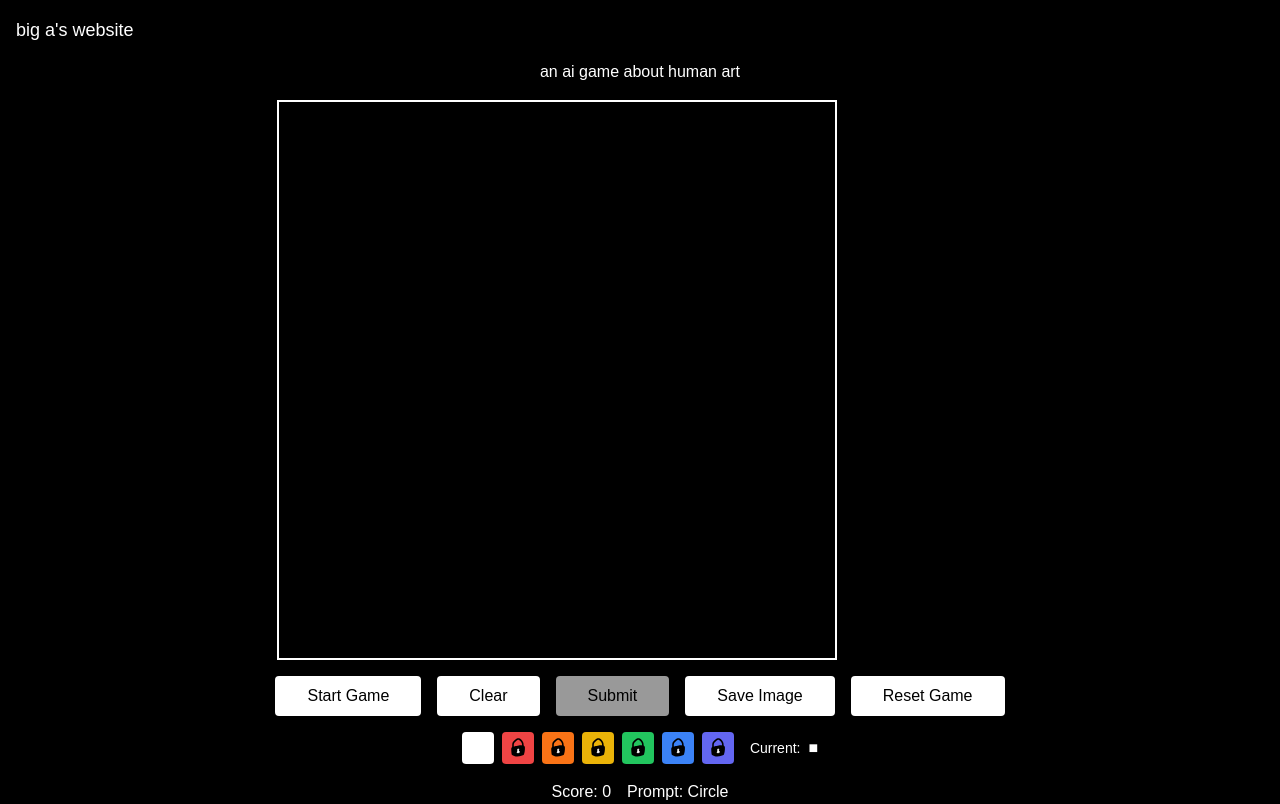
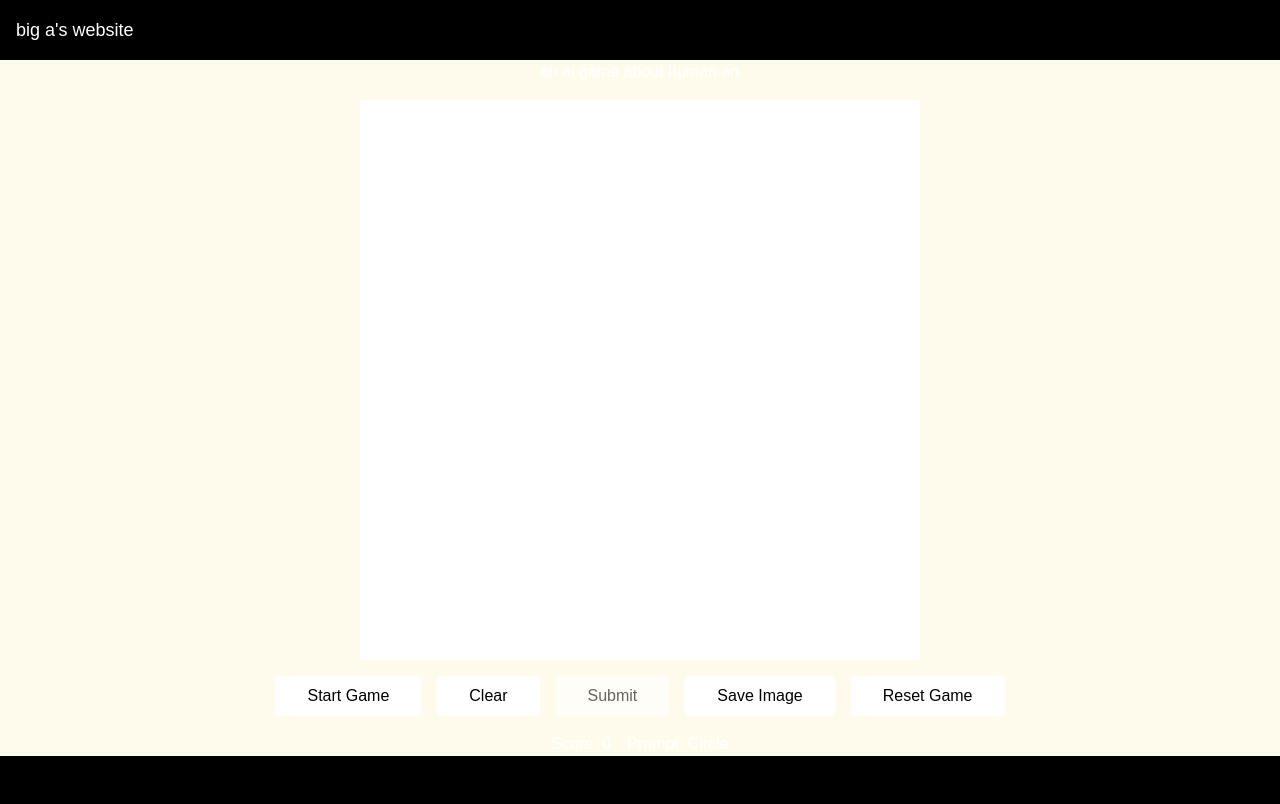
Before and after one commit to alexhutton28/big-a-website, a Next.js app: page /experiment-one in a window 1280 px wide. Built offline with nearby package versions, Linux system fonts and the light colour scheme.

Commit message:
Add colors start design

```diff
--- a/src/app/experiment-one/Canvas.tsx
+++ b/src/app/experiment-one/Canvas.tsx
@@ -1,46 +1,14 @@
 'use client';
 
 import { useEffect, useRef, useState } from 'react';
-import Image from 'next/image';
-import ColorButton from './ColorButton';
 
 export default function Canvas() {
   const canvasRef = useRef<HTMLCanvasElement>(null);
-  const [, setDrawing] = useState(false);
   const drawingRef = useRef(false);
   const [playerScore, setPlayerScore] = useState(0);
   const [prompt, setPrompt] = useState('Circle');
-  const [currentColor, setCurrentColor] = useState<string>('#ffffff');
-  const colorRef = useRef<string>(currentColor);
   const [isCanvasEmpty, setIsCanvasEmpty] = useState(true);
   const isEmptyRef = useRef(true);
-  const [shopOpen, setShopOpen] = useState(false);
-
-  // Define shop items and palette order
-  const SHOP_ITEMS = [
-    { name: 'Red', color: '#ef4444', cost: 200 },
-    { name: 'Orange', color: '#f97316', cost: 200 },
-    { name: 'Yellow', color: '#eab308', cost: 200 },
-    { name: 'Green', color: '#22c55e', cost: 200 },
-    { name: 'Blue', color: '#3b82f6', cost: 200 },
-    { name: 'Purple', color: '#6366f1', cost: 200 },
-  ] as const;
-  const PALETTE = ['#ffffff', ...SHOP_ITEMS.map((i) => i.color)];
-
-  // Track unlocked colors (white is always unlocked)
-  const [unlockedColors, setUnlockedColors] = useState<Set<string>>(() => new Set(['#ffffff']));
-
-  const isUnlocked = (color: string) => unlockedColors.has(color);
-  const canAfford = (cost: number) => playerScore >= cost;
-  const purchaseColor = (color: string, cost: number) => {
-    if (!canAfford(cost)) return; // not enough gold
-    setPlayerScore((s) => s - cost);
-    setUnlockedColors((prev) => {
-      const next = new Set(prev);
-      next.add(color);
-      return next;
-    });
-  };
 
   useEffect(() => {
     const canvas = canvasRef.current!;
@@ -55,6 +23,7 @@ export default function Canvas() {
       ctx.lineCap = 'round';
       ctx.lineJoin = 'round';
       ctx.lineWidth = 4;
+      ctx.strokeStyle = '#461414';
       isEmptyRef.current = true;
       setIsCanvasEmpty(true);
     };
@@ -71,7 +40,6 @@ export default function Canvas() {
 
     const startDrawing = (e: MouseEvent | TouchEvent) => {
       drawingRef.current = true;
-      setDrawing(true);
       const { x, y } = getPos(e);
       ctx.beginPath();
       ctx.moveTo(x, y);
@@ -80,13 +48,10 @@ export default function Canvas() {
         isEmptyRef.current = false;
         setIsCanvasEmpty(false);
       }
-      // Use latest color without re-running effect
-      ctx.strokeStyle = colorRef.current;
     };
 
     const endDrawing = () => {
       drawingRef.current = false;
-      setDrawing(false);
       ctx.closePath();
     };
 
@@ -118,20 +83,14 @@ export default function Canvas() {
       canvas.removeEventListener('mouseleave', endDrawing);
       canvas.removeEventListener('mousemove', draw);
       canvas.removeEventListener('touchstart', startDrawing as EventListener);
+      canvas.removeEventListener('mouseleave', endDrawing);
+      canvas.removeEventListener('mousemove', draw);
+      canvas.removeEventListener('touchstart', startDrawing as EventListener);
       canvas.removeEventListener('touchend', endDrawing);
       canvas.removeEventListener('touchcancel', endDrawing);
       canvas.removeEventListener('touchmove', draw as EventListener);
     };
   }, []);
-
-  useEffect(() => {
-    colorRef.current = currentColor;
-    const canvas = canvasRef.current;
-    if (!canvas) return;
-    const ctx = canvas.getContext('2d');
-    if (!ctx) return;
-    ctx.strokeStyle = currentColor;
-  }, [currentColor]);
 
   const handleClear = () => {
     const canvas = canvasRef.current;
@@ -159,10 +118,10 @@ export default function Canvas() {
     }
   };
 
-  // Dont delete - for debugging
   const handleSubmitDebug = () => {
     setPlayerScore((s) => s + 500);
-    setShopOpen(true);
+    handleNewPrompt();
+    handleClear();
   };
 
   // eslint-disable-next-line @typescript-eslint/no-unused-vars
@@ -189,7 +148,6 @@ export default function Canvas() {
 
       if (Number.isFinite(score)) {
         setPlayerScore((s) => s + score * 2);
-        setShopOpen(true);
       } else {
         console.warn('Received invalid score from AI', data.output);
       }
@@ -211,71 +169,20 @@ export default function Canvas() {
     setPlayerScore(0);
     handleNewPrompt();
     handleClear();
-    setShopOpen(false);
-    setUnlockedColors(new Set(['#ffffff']));
   };
-
-  const handleSetColor = (color: string) => setCurrentColor(color);
 
   const startGame = () => {
     resetGame();
   };
 
-  const handleDoneShopping = () => {
-    setShopOpen(false);
-    handleNewPrompt();
-    handleClear();
-  };
-
   return (
-    <div className="flex flex-col gap-3 items-center">
+    <div className="bg-bone flex flex-col gap-3 items-center">
       <div>an ai game about human art</div>
       <div className="flex flex-row gap-3">
         <canvas
           ref={canvasRef}
-          className="border-2 bg-black border-white w-[70vh] h-[70vh] max-w-[800px] max-h-[800px] z-[5]"
+          className="border-2 bg-white border-white w-[70vh] h-[70vh] max-w-[800px] max-h-[800px] z-[5]"
         />
-        <div
-          className={`relative flex flex-col pt-2 bg-gray-900 min-w-[150px] transition-all duration-300 ease-[ease] ${
-            shopOpen ? 'opacity-100 translate-x-0' : 'opacity-0 translate-x-[-50px]'
-          }`}
-        >
-          <div className="mb-1 text-center">shop</div>
-
-          {/* Shop buttons generated from items - hide owned items */}
-          {SHOP_ITEMS.filter((item) => !isUnlocked(item.color)).length === 0 ? (
-            <div className="text-sm opacity-70">All items purchased</div>
-          ) : (
-            SHOP_ITEMS.filter((item) => !isUnlocked(item.color)).map((item) => {
-              const affordable = canAfford(item.cost);
-              const disabled = !affordable;
-              const classes = `flex items-center gap-2 px-2 py-1 rounded justify-between ${
-                disabled ? 'opacity-60 cursor-not-allowed' : 'hover:bg-gray-800'
-              }`;
-              return (
-                <button
-                  key={item.name}
-                  onClick={() => purchaseColor(item.color, item.cost)}
-                  disabled={disabled}
-                  className={classes}
-                >
-                  <span>{item.name}</span>
-                  <span className="inline-flex items-center">
-                    <span className="text-money">{item.cost}</span>
-                    <Image src="/coin.svg" alt="Gold" width={24} height={24} />
-                  </span>
-                </button>
-              );
-            })
-          )}
-
-          <button
-            onClick={handleDoneShopping}
-            className="text-white px-4 py-2 text-black hover:bg-gray-800 mt-auto"
-          >
-            Done
-          </button>
-        </div>
       </div>
       <div className="flex gap-3">
         <button
@@ -310,19 +217,6 @@ export default function Canvas() {
           Reset Game
         </button>
       </div>
-      <div className="flex gap-2 items-center">
-        {/* Palette buttons reflect locked/unlocked state */}
-        {PALETTE.map((color) => (
-          <ColorButton
-            key={color}
-            color={color}
-            onClick={handleSetColor}
-            locked={!isUnlocked(color)}
-          />
-        ))}
-        <span className="ml-2 text-sm">Current:</span>
-        <span style={{ color: currentColor }}>■</span>
-      </div>
       <div className="flex items-center gap-3">
         <div>Score: {playerScore}</div>
         <div>Prompt: {prompt}</div>
--- a/src/app/experiment-one/ColorButton.tsx
+++ /dev/null
@@ -1,40 +0,0 @@
-import React, { useState } from 'react';
-import Image from 'next/image';
-
-export default function ColorButton({
-  color,
-  onClick,
-  locked = true,
-}: {
-  color: string;
-  onClick: (color: string) => void;
-  locked?: boolean;
-}) {
-  const [hovered, setHovered] = useState(false);
-  return (
-    <button
-      onClick={() => {
-        if (locked) return;
-        onClick(color);
-      }}
-      onMouseEnter={() => !locked && setHovered(true)}
-      onMouseLeave={() => !locked && setHovered(false)}
-      className={locked ? 'p-1 rounded' : 'p-1 rounded cursor-pointer'}
-      style={{
-        backgroundColor: color,
-        boxShadow: !locked && hovered ? 'inset 0 0 0 2px #ffffff' : 'none',
-        cursor: locked ? 'default' : undefined,
-      }}
-      aria-label={`Set color ${color}`}
-    >
-      <Image
-        src="/lock.svg"
-        alt="Locked"
-        width={24}
-        height={24}
-        style={{ opacity: locked ? 1 : 0 }}
-        priority
-      />
-    </button>
-  );
-}
--- a/src/app/globals.css
+++ b/src/app/globals.css
@@ -17,6 +17,11 @@
   --spacing-5: 64px;
   --spacing-6: 128px;
   --color-money: #ffb700;
+  --color-mahogany: #461414;
+  --color-padauk: #815555;
+  --color-vanilla: #FFF3C3;
+  --color-sand: #FFF8DD;
+  --color-bone: #FFFBEC;
 }
 
 @media (prefers-color-scheme: dark) {
```
Also changed, not shown: public/trnaslator.svg (added).
